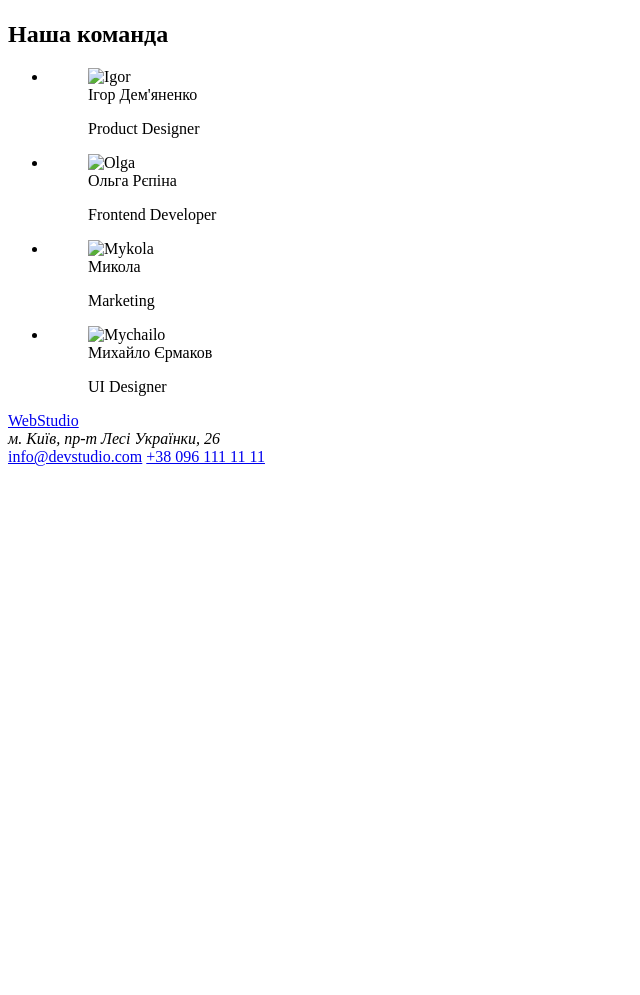
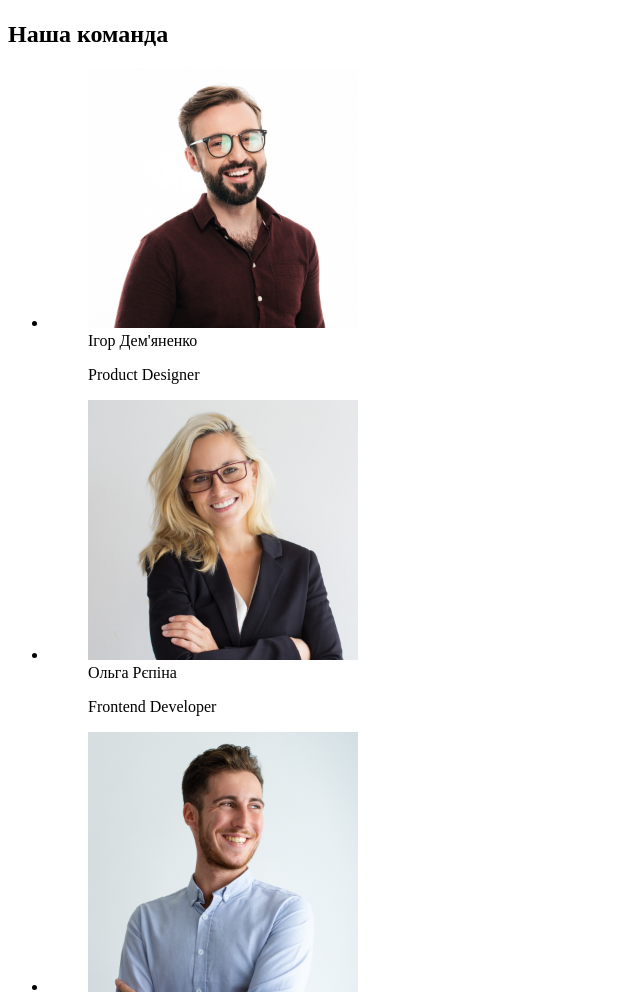
Before and after one commit to AnastasiaKokul/goit-markup-hw-01, a plain HTML site: page index.html in a window 1280 px wide. Shown: the part 1537-2532 px from the top of the page, without its empty margins (0-640 px from the left). Before the commit the page ends 2011 px from the top, so only its background shows below. Drawn offline with Linux system fonts and the light colour scheme; the site is published under a folder, as on GitHub Pages, so addresses that start at the root find nothing.

Commit message:
finish( correct)

```diff
--- a/index.html
+++ b/index.html
@@ -70,7 +70,7 @@
         <ul>
           <li>
             <figure>
-              <img src="/images/img_igor.jpg" alt="Igor" width="270" >
+              <img src="./images/img_igor.jpg" alt="Igor" width="270" >
               <figcaption>
                 Ігор Дем'яненко
                 <p>Product Designer</p>
@@ -79,7 +79,7 @@
           </li>
           <li>
             <figure>
-              <img src="/images/img_olga.jpg" alt="Olga" width="270" >
+              <img src="./images/img_olga.jpg" alt="Olga" width="270" >
               <figcaption>
                 Ольга Рєпіна
                 <p>Frontend Developer</p>
@@ -88,7 +88,7 @@
           </li>
           <li>
             <figure>
-              <img src="/images/img_mykola.jpg" alt="Mykola" width="270" >
+              <img src="./images/img_mykola.jpg" alt="Mykola" width="270" >
               <figcaption>
                 Микола
                 <p>Marketing</p>
@@ -97,7 +97,7 @@
           </li>
           <li>
             <figure>
-              <img src="/images/img_mychailo.jpg" alt="Mychailo" width="270" >
+              <img src="./images/img_mychailo.jpg" alt="Mychailo" width="270" >
               <figcaption>
                 Михайло Єрмаков
                 <p>UI Designer</p>
```
